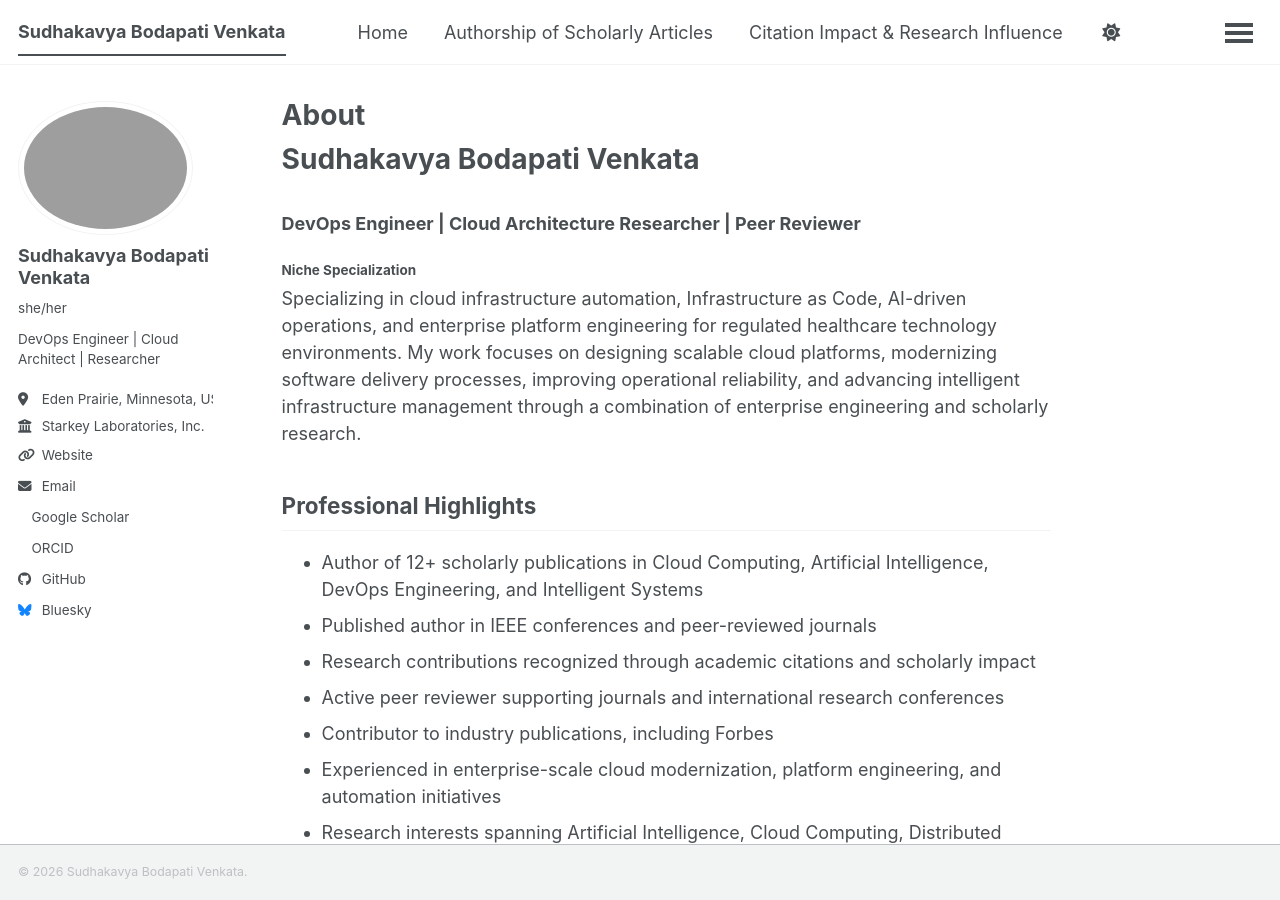
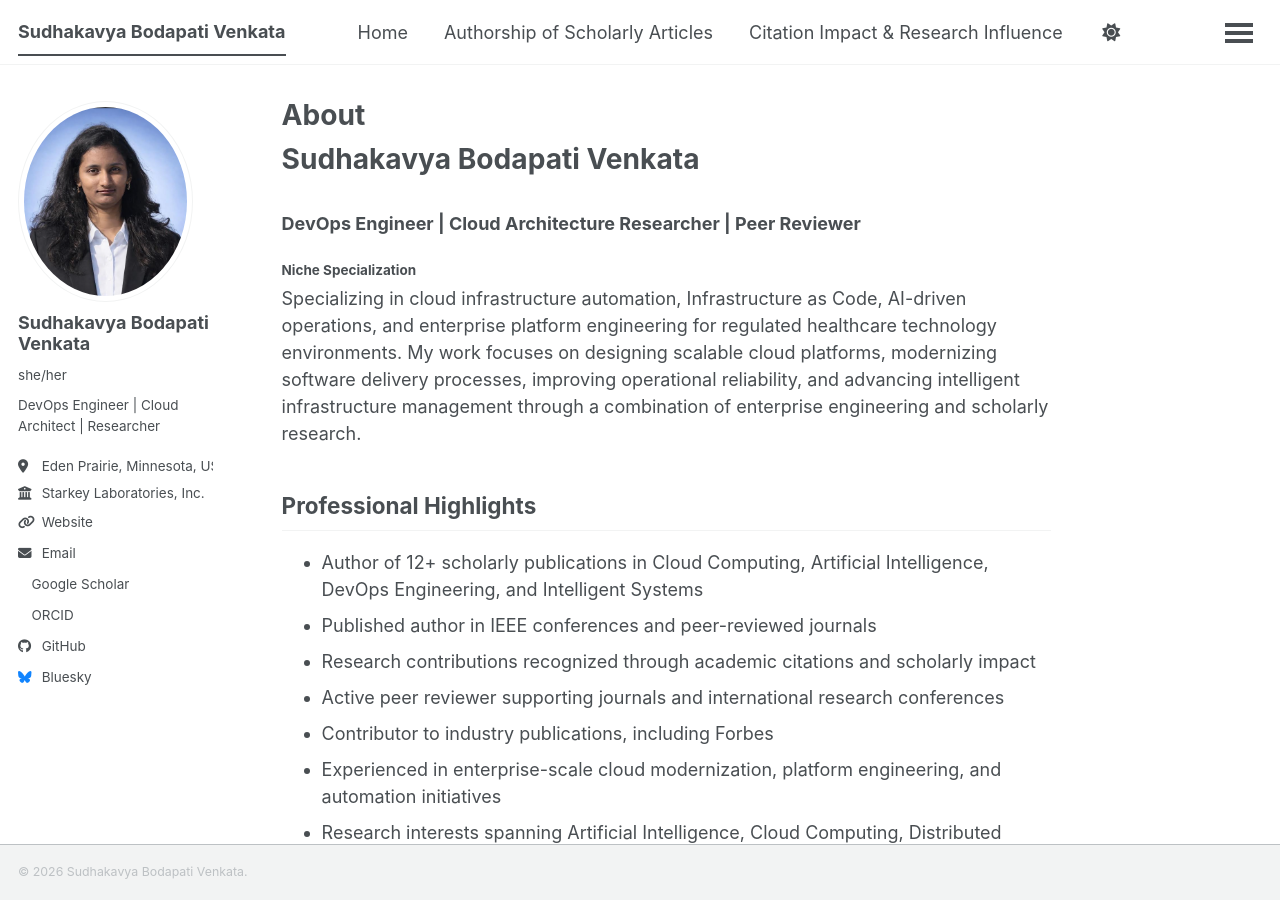
Before and after one commit to sudhakavya/sudhakavyabodapati, a Jekyll site: the page built from _pages/about.md, in a window 1280 px wide and 900 px high. Built offline with Jekyll 4.4.1, drawn with Linux system fonts in a browser that asks for light colours; a style sheet for code colours, icons or effects is not loaded.

Commit message:
Change avatar path to 'profile.png'
Updated the avatar path in the configuration file.

```diff
--- a/_config.yml
+++ b/_config.yml
@@ -22,7 +22,7 @@ repository               : "sudhakavya/sudhakavyabodapati"
 #               Additional customization can be done by editing /_includes/author-profile.html
 author:
   # Biographic information
-  avatar           : "/files/image.png"
+  avatar           : "profile.png"
   name             : "Sudhakavya Bodapati Venkata"
   pronouns         : "she/her"
   bio              : "DevOps Engineer | Cloud Architect | Researcher"
```
